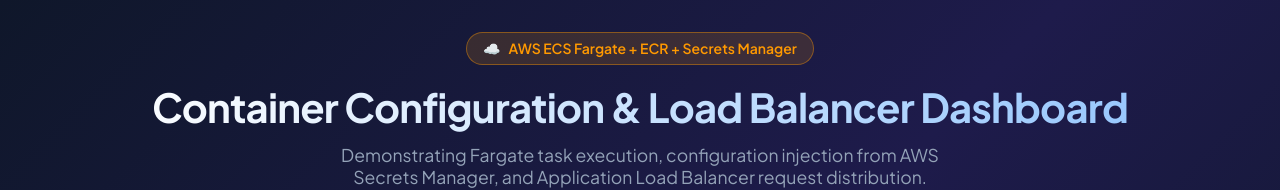
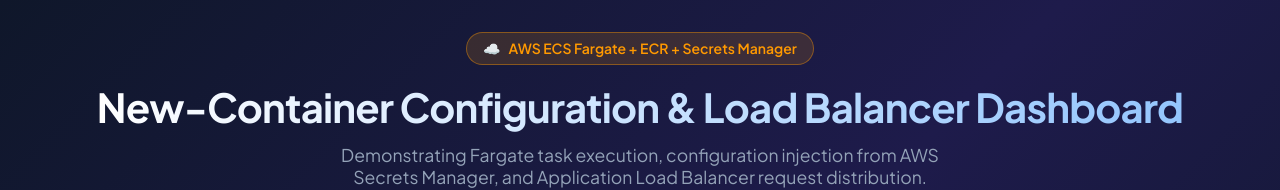
Before and after one commit to DevanshRajan/gitops-demo-ecs-ecr-cicd, a website: page app/public/index.html in a window 1280 px wide. Shown: the top 190 px of the page. Drawn offline with Linux system fonts and the light colour scheme; no server answers.

Commit message:
mofifies index.html

```diff
--- a/app/public/index.html
+++ b/app/public/index.html
@@ -223,7 +223,7 @@
       <div class="badge-aws">
         <span>☁️</span> AWS ECS Fargate + ECR + Secrets Manager
       </div>
-      <h1>Container Configuration & Load Balancer Dashboard</h1>
+      <h1>New-Container Configuration & Load Balancer Dashboard</h1>
       <p class="subtitle">
         Demonstrating Fargate task execution, configuration injection from AWS Secrets Manager, and Application Load Balancer request distribution.
       </p>
```
